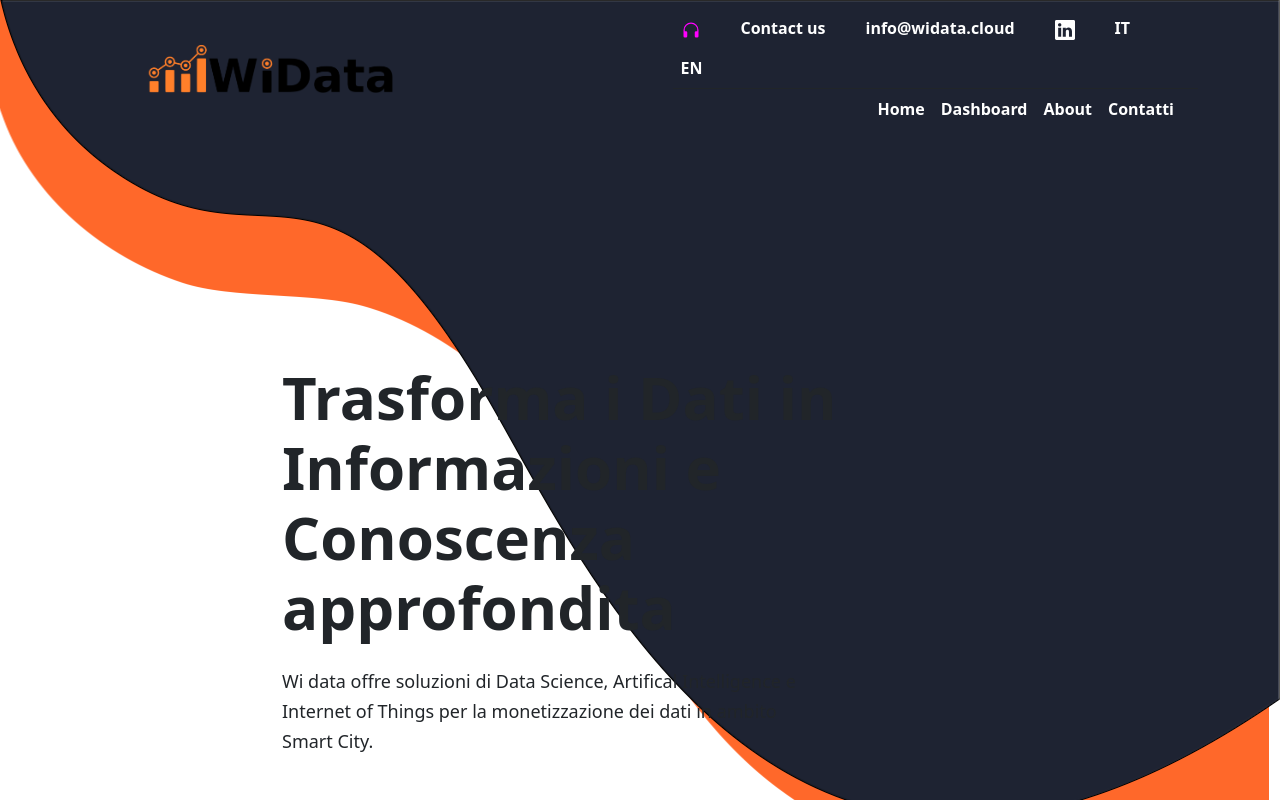
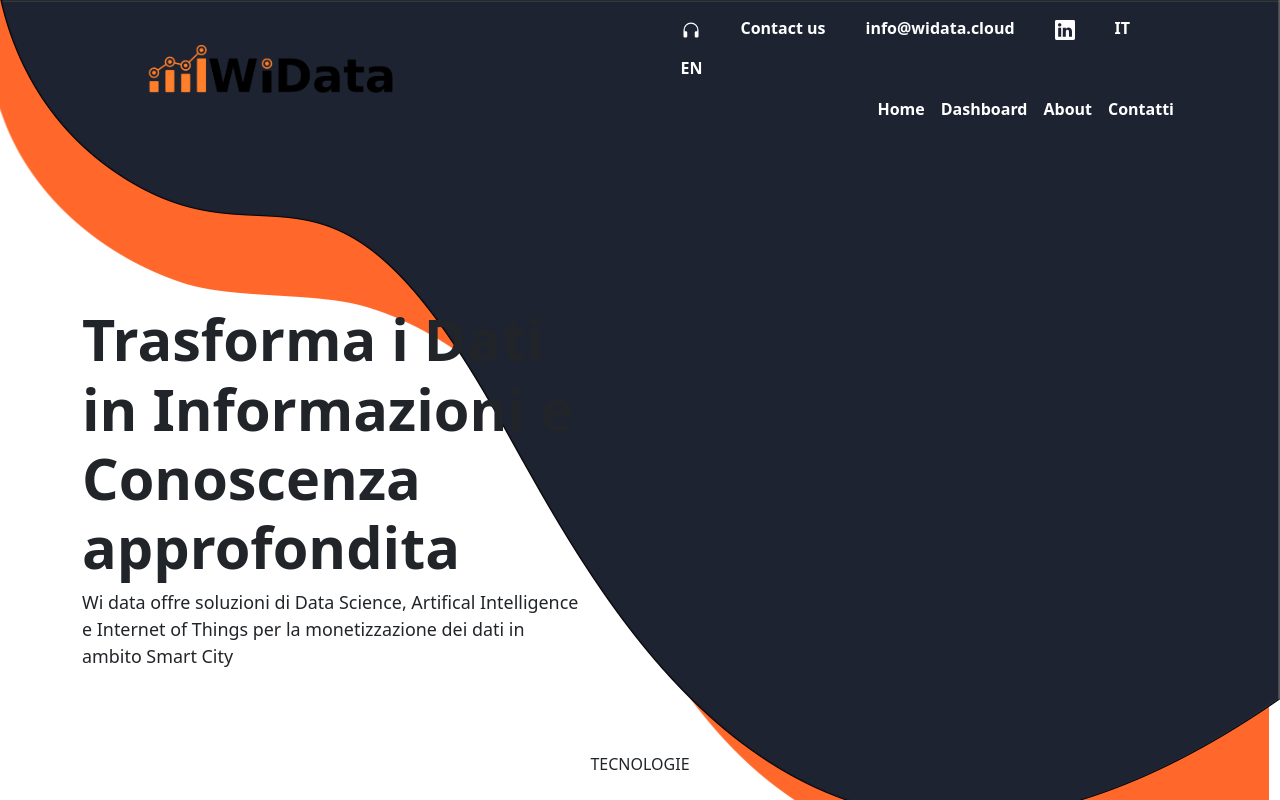
Before and after one commit to Secchi37/Dashboard-Meteo, a React (Create React App) app: page / in a window 1280 px wide. Shown: the top 800 px of the page. Built offline with nearby package versions, Linux system fonts and the light colour scheme.

Commit message:
update responsive device

```diff
--- a/src/App.css
+++ b/src/App.css
@@ -1,42 +1,72 @@
-.App {
-  background-image:url('../src/img/shape/shape-55b.png'),url('../src/img/shape/shape-56b.png');
-  background-position:210% -110%,188% -88%;
-  background-position-y: top,top;
-  background-repeat: no-repeat;
-  background-attachment: 'fixed';
-  /* overflow: hidden; */
 
-
-
-  /* text-align: center; */
+/* mobile */
+@media (min-width:480px) {
+  .boxBanner{
+    width: 33rem;
+    margin-top:15%;
+  }
+  .boxBanner h1{
+    text-align:left;
+     font-size:3rem;
+     font-weight:bold;
+  }
+.boxBanner p{
+  text-align:left;
+  font-size:'1.12rem';
 }
 
-/* @media(min-width:650px){
-  .App{
-    background-image:url('../src/img/shape/shape-55b.png'),url('../src/img/shape/shape-56b.png');
-    background-position-x:210% -110%,188% -88%;
-    background-repeat: no-repeat;
-    background-attachment: 'fixed';
+}
+
+/* tablet */
+@media (min-width:768px) {
+  .boxBanner{
+    width: 33rem;
+    margin-top:15%;
   }
-} */
+  .boxBanner h1{
+    text-align:left;
+     font-size:3.6rem;
+     font-weight:bold;
+  }
+.boxBanner p{
+  text-align:left;
+  font-size:'1.12rem';
+}
 
+}
 
-.contect-box h1{
-  width: 570px;
-  height: 280px;
-  text-align:left;
-  margin-top: 50px;
-  position:relative;
-  font-size: 60px;
-  line-height: 70px;
-  font-weight: 700;
-  margin-bottom: 24px;
+/* Laptop */
+@media (min-width:1024px) {
+  .boxBanner{
+    width: 33rem;
+  }
+  .boxBanner h1{
+    text-align:left;
+     font-size:3.6rem;
+     font-weight:bold;
+  }
+  .boxBanner p{
+    text-align:left;
+    font-size:1.12rem;
+  }
+
 }
-.contect-box p{
-  width:550px;
-  font-size: 18px;
-  line-height: 30px;
-  margin-bottom: 40px;
+
+/* desktop */
+@media (min-width:1280px) {
+  .boxBanner{
+    width: 33rem;
+  }
+  .boxBanner h1{
+    text-align:left;
+     font-size:3.6rem;
+     font-weight:bold;
+  }
+  .boxBanner p{
+    text-align:left;
+    font-size:'1.12rem';
+  }
+
 }
 
 .tecnologie h2{
@@ -76,33 +106,6 @@ margin-left: -9%;
 margin-right: -9%;
 overflow: hidden;
 }
-
-
-.App-logo {
-  height: 40vmin;
-  pointer-events: none;
-}
-
-@media (prefers-reduced-motion: no-preference) {
-  .App-logo {
-    animation: App-logo-spin infinite 20s linear;
-  }
-}
-
-.App-header {
-  background-color: #282c34;
-  min-height: 100vh;
-  display: flex;
-  flex-direction: column;
-  align-items: center;
-  justify-content: center;
-  font-size: calc(10px + 2vmin);
-  color: white;
-}
-
-.App-link {
-  color: #61dafb;
-}
 .map{
   position: 'relative';
 }
@@ -131,12 +134,3 @@ overflow: hidden;
   z-index: 1;
   cursor: pointer;
 }
-
-@keyframes App-logo-spin {
-  from {
-    transform: rotate(0deg);
-  }
-  to {
-    transform: rotate(360deg);
-  }
-}
--- a/src/components/BoxProcess.js
+++ b/src/components/BoxProcess.js
@@ -11,8 +11,8 @@ export default function BoxProcess(){
 
 
     return(
-        <Container fluid style={{ marginTop: 15 }}>
-            <CardGroup style={{ margintTop: 50 }}>
+        <Container fluid style={{ marginTop: '3%' }}>
+            <CardGroup>
                 {datiP.map((datiP, index) => (
                     <Card border="light" key={index} className="boxProcess" style={{
                         width: '18rem', top: 0,
@@ -24,7 +24,6 @@ export default function BoxProcess(){
                         <Badge bg={num===index? view:'ligth'} text="dark" key={index} pill
                         style={{border:'1px solid rgba(0, 0, 0, 0.25)',borderWidth:'100%', width: 25, height: 25, borderRadius: '80%', marginRight: '35%',top:'80%'}}
                         >{datiP.id}</Badge>
-
                                 </Row>
                         <Container className="imgMovie" key={index}
                         onMouseEnter={() => {
--- a/src/components/BoxSkills.js
+++ b/src/components/BoxSkills.js
@@ -8,7 +8,6 @@ export  default function BoxSkills(){
 
     return(
         <Container fluid style={{
-            //background: 'traparent',
         paddingBottom:'15%',marginTop:'2%',marginLeft:'15%'
     }}>
             <Row xs={1} md={2} className="g-4" style={{ backgroundColor: 'rgba(255,255,255,0.01)' }}>
--- a/src/components/BoxVocation.js
+++ b/src/components/BoxVocation.js
@@ -61,7 +61,7 @@ export default function BoxVocation() {
 
 
     return (
-        <Container fluid style={{ marginTop: 50, marginLeft: 25 }}>
+        <Container fluid style={{ marginTop: '10%', marginLeft: '5%' }}>
             <Row fluid>
                 <Col sm={4}>
                     <p>{title}</p>
--- a/src/components/CardTecnologie.js
+++ b/src/components/CardTecnologie.js
@@ -8,7 +8,7 @@ import '../components/styles.css'
 export default function CardTecnologie(props){
    const dataCard=props.dataCard
     return(
-        <Container fluid style={{marginTop:10,marginLeft:25}}>
+        <Container fluid style={{marginTop:'2%',marginLeft:'5%'}}>
         <Row xs={1} md={2} className="g-4"
         //style={{textAlign:'center'}}
         >
--- a/src/components/Footer.js
+++ b/src/components/Footer.js
@@ -28,7 +28,7 @@ export default function Footer(){
 
     return(
         <div className='footer'>
-            <Container style={{paddingTop:'15%'}}>
+            <Container style={{paddingTop:'18%'}}>
                 <Row xs={1} md={2} lg={6}>
                     <Col sm style={{color:'white'}}>
                         <p><h4 >Info:</h4></p>
@@ -142,7 +142,7 @@ export default function Footer(){
                           </Col>
                           <Col sm style={{ color: 'white' }}>
                         <p><h4>Contatti</h4></p>
-                        <ul style={{ listStyleType:'none',margin: 0, padding: '5%'}}>
+                        <ul style={{ listStyleType:'none',margin: 0, padding: '0'}}>
                             <li
                             style={viewE?{color: 'white' }:{color:'grey'}}
                             onMouseEnter={() => {
@@ -153,7 +153,7 @@ export default function Footer(){
                              }}
                             ><h6><svg xmlns="http://www.w3.org/2000/svg" width="16" height="16" fill="currentColor" class="bi bi-envelope" viewBox="0 0 16 16">
                             <path d="M0 4a2 2 0 0 1 2-2h12a2 2 0 0 1 2 2v8a2 2 0 0 1-2 2H2a2 2 0 0 1-2-2V4Zm2-1a1 1 0 0 0-1 1v.217l7 4.2 7-4.2V4a1 1 0 0 0-1-1H2Zm13 2.383-4.708 2.825L15 11.105V5.383Zm-.034 6.876-5.64-3.471L8 9.583l-1.326-.795-5.64 3.47A1 1 0 0 0 2 13h12a1 1 0 0 0 .966-.741ZM1 11.105l4.708-2.897L1 5.383v5.722Z" />
-                            </svg>  info@widata.cloud</h6></li>
+                            </svg>   info@widata.cloud</h6></li>
                           <li
                           style={{color:'grey'}}
                           ><h6><svg xmlns="http://www.w3.org/2000/svg" width="16" height="16" fill="currentColor" class="bi bi-globe-europe-africa" viewBox="0 0 16 16">
--- a/src/components/NavBar.js
+++ b/src/components/NavBar.js
@@ -70,13 +70,14 @@ const handleClickScroll = (param) => {
              <Col><Nav.Link href="#"><svg xmlns="http://www.w3.org/2000/svg" width="20" height="20" fill="fuchsia" class="bi bi-headphones" viewBox="0 0 16 16">
                <path d="M8 3a5 5 0 0 0-5 5v1h1a1 1 0 0 1 1 1v3a1 1 0 0 1-1 1H3a1 1 0 0 1-1-1V8a6 6 0 1 1 12 0v5a1 1 0 0 1-1 1h-1a1 1 0 0 1-1-1v-3a1 1 0 0 1 1-1h1V8a5 5 0 0 0-5-5z" />
              </svg></Nav.Link></Col>
-             <Col><Nav.Link style={{ fontWeight: 'bold',color:'white'}} href="#">Contact us</Nav.Link></Col>
-             <Col><Nav.Link  style={{ fontWeight: 'bold',color:'white'}} href="#">info@widata.cloud</Nav.Link></Col>
-             <Col><Nav.Link href="#"><svg xmlns="http://www.w3.org/2000/svg" width="20" height="20" fill="white" class="bi bi-linkedin" viewBox="0 0 16 16">
+             <Col><Nav.Link  className="linkFix" href="#">Contact us</Nav.Link></Col>
+             <Col><Nav.Link  className="linkFix"  href="#">info@widata.cloud</Nav.Link></Col>
+             <Col ><Nav.Link href="#"><svg xmlns="http://www.w3.org/2000/svg" width="20" height="20" fill='iconColor'  class="bi bi-linkedin" viewBox="0 0 16 16">
                <path d="M0 1.146C0 .513.526 0 1.175 0h13.65C15.474 0 16 .513 16 1.146v13.708c0 .633-.526 1.146-1.175 1.146H1.175C.526 16 0 15.487 0 14.854V1.146zm4.943 12.248V6.169H2.542v7.225h2.401zm-1.2-8.212c.837 0 1.358-.554 1.358-1.248-.015-.709-.52-1.248-1.342-1.248-.822 0-1.359.54-1.359 1.248 0 .694.521 1.248 1.327 1.248h.016zm4.908 8.212V9.359c0-.216.016-.432.08-.586.173-.431.568-.878 1.232-.878.869 0 1.216.662 1.216 1.634v3.865h2.401V9.25c0-2.22-1.184-3.252-2.764-3.252-1.274 0-1.845.7-2.165 1.193v.025h-.016a5.54 5.54 0 0 1 .016-.025V6.169h-2.4c.03.678 0 7.225 0 7.225h2.4z" />
-             </svg></Nav.Link></Col>
-             <Col><Nav.Link style={{ fontWeight: 'bold',color:'white'}} href="#">IT</Nav.Link></Col>
-             <Col><Nav.Link style={{ fontWeight: 'bold',color:'white'}} href="#">EN</Nav.Link></Col>
+
+               </svg></Nav.Link></Col>
+             <Col><Nav.Link  className="linkFix" href="#">IT</Nav.Link></Col>
+             <Col><Nav.Link  className="linkFix" href="#">EN</Nav.Link></Col>
            </Row>
          </span>
        </Nav>}
@@ -86,14 +87,14 @@ const handleClickScroll = (param) => {
             <Nav className="justify-content-end flex-grow-1 pe-3" >
               {links.map((link) => {
                 return (
-                  <Nav.Link style={fix?{ fontWeight: 'bold',color:'black'}:{fontWeight: 'bold',color:'white'}} href={link.path}>{link.text}</Nav.Link>
+                  <Nav.Link className={fix?"linkScroll":"linkFix"}  href={link.path}>{link.text}</Nav.Link>
                 );
               })}
-              <Nav.Link style={fix?{fontWeight: 'bold',color:'black'}:{ fontWeight: 'bold',color:'white'}}
+              <Nav.Link className={fix?"linkScroll":"linkFix"}
               //href="#"
               onClick={()=>handleClickScroll('tecnologie')}
               >About</Nav.Link>
-              <Nav.Link style={fix?{fontWeight: 'bold',color:'black'}:{ fontWeight: 'bold',color:'white'}}
+              <Nav.Link className={fix?"linkScroll":"linkFix"}
              // href="#"
               onClick={()=>handleClickScroll('contatti')}
               >Contatti</Nav.Link>
--- a/src/components/styles.css
+++ b/src/components/styles.css
@@ -61,3 +61,64 @@
   left: 30;
   right:30;
 }
+
+/* mobile */
+@media (min-width:480px) {
+  svg {
+    fill:white !important;
+   }
+
+  .linkFix{
+    font-weight:  bold !important;
+    color:black !important;
+  }
+  .linkScroll{
+    font-weight:  bold !important;
+    color:black !important;
+  }
+  }
+  /* tablet */
+  @media (min-width:768px) {
+    svg {
+      fill:white !important;
+     }
+    .linkFix{
+      font-weight: bold !important;
+      color:black !important;
+
+    }
+    .linkScroll{
+      font-weight: bold !important;
+      color:black !important;
+    }
+
+  }
+  /* Laptop */
+  @media (min-width:1024px) {
+    svg {
+      fill:white !important;
+     }
+    .linkFix{
+      font-weight: bold !important;
+      color:white !important;
+    }
+    .linkScroll{
+      font-weight: bold !important;
+      color:black !important;
+    }
+  }
+  /* desktop */
+  @media (min-width:1280px) {
+    svg {
+      fill:white !important;
+     }
+    .linkFix{
+      font-weight: bold !important;;
+      color:white !important;
+    }
+    .linkScroll{
+      font-weight: bold !important;
+      color:black !important;
+    }
+
+  }
--- a/src/index.css
+++ b/src/index.css
@@ -5,10 +5,53 @@ body {
     sans-serif;
   -webkit-font-smoothing: antialiased;
   -moz-osx-font-smoothing: grayscale;
-
 }
 
 code {
   font-family: source-code-pro, Menlo, Monaco, Consolas, 'Courier New',
     monospace;
 }
+
+/* mobile */
+@media (min-width:480px) {
+  body {
+    /* background-image: url('../src/img/shape/shape-55b.png'), url('../src/img/shape/shape-56b.png');
+    background-repeat: no-repeat;
+    background-position: 210% top, 188% top;
+    margin-right: 100px;
+    background-attachment: scroll; */
+  }
+}
+
+/* tablet */
+@media (min-width:768px) {
+  body {
+    /* background-image: url('../src/img/shape/shape-55b.png'), url('../src/img/shape/shape-56b.png');
+    background-repeat: no-repeat;
+    background-position: 210% top, 188% top;
+    margin-right: 100px;
+    background-attachment: scroll; */
+  }
+}
+
+/* Laptop */
+@media (min-width:1024px) {
+  body {
+    background-image: url('../src/img/shape/shape-55b.png'), url('../src/img/shape/shape-56b.png');
+    background-repeat: no-repeat;
+    background-position: 210% top, 188% top;
+    margin-right: 100px;
+    background-attachment: scroll;
+  }
+}
+
+/* desktop */
+@media (min-width:1280px) {
+  body {
+    background-image: url('../src/img/shape/shape-55b.png'), url('../src/img/shape/shape-56b.png');
+    background-repeat: no-repeat;
+    background-position: 210% top, 188% top;
+    margin-right: 100px;
+    background-attachment: scroll;
+  }
+}
--- a/src/pages/HomePage.js
+++ b/src/pages/HomePage.js
@@ -1,5 +1,5 @@
 import React, { useState } from "react";
-import { Container, Image, Row, Col, ToastContainer, Toast } from "react-bootstrap";
+import { Container, Image, Row, Col, ToastContainer, Toast} from "react-bootstrap";
 import CardTecnologie from "../components/CardTecnologie";
 import BoxVocation from "../components/BoxVocation";
 import { dataCard } from "../DATA/DataCard";
@@ -13,18 +13,18 @@ export default function HomePage(props) {
     const [show, setShow] = useState(false);
     return (
         <Container flex>
-            <div className="banner">
-                <div
-                    className="contect-box"
-                    style={{ marginTop: 225, marginLeft: 200 }}
-                >
-                    <h1>Trasforma i Dati in Informazioni e Conoscenza approfondita</h1>
-                    <p>Wi data offre soluzioni di Data Science, Artifical Intelligence e
-                        Internet of Things per la monetizzazione dei dati in ambito Smart
-                        City.</p>
-                </div>
-            </div>
-            <div id="tecnologie" className="tecnologie">
+            <Row  className='boxBanner'
+            style={{marginTop:'15%'}}
+            >
+            <h1
+             >Trasforma i Dati in Informazioni e Conoscenza approfondita
+            </h1>
+            <p
+            >Wi data offre soluzioni di Data Science, Artifical Intelligence e
+            Internet of Things per la monetizzazione dei dati in ambito Smart
+            City</p>
+            </Row>
+            <div id="tecnologie" className="tecnologie" style={{marginTop:'6%'}}>
                 <p style={{ textAlign: 'center' }}>TECNOLOGIE</p>
                 <h2>La nostra catena tecnologica per le Smart Cities</h2>
                 <Image className="d-block mx-auto img-fluid" alt='alt' src={require("../img/icons/decor-1.png")} />
@@ -34,26 +34,24 @@ export default function HomePage(props) {
                 <BoxVocation />
             </div>
             <div id="processo" className="processo">
-                <p style={{ textAlign: 'center' }}>IL NOSTRO PROCESSO</p>
+                <p style={{ textAlign: 'center',marginTop:'8%' }}>IL NOSTRO PROCESSO</p>
                 <h2>Approccio data-driven</h2>
                 <Image className="d-block mx-auto img-fluid" alt='alt' src={require("../img/icons/decor-1.png")} />
                 <BoxProcess />
             </div>
-            <div className="box1-skills">
+            <div className="box1-skills" style={{marginTop:'10%'}}>
                 <div className="box2-skills">
                     <div
-                        style={{ position: 'relative', marginLeft: '15%' }}
+                        style={{ position: 'relative',marginLeft: '15%' }}
                     >
                         <p style={{ textAlign: 'left', color: 'white', paddingTop: '5%', zIndex: 3 }}>LE COMPETENZE DI DOMINIO ACQUISITE</p>
                         <Image
-                            //className="d-block mx-auto img-fluid"
                             alt='alt' src={require("../img/icons/decor-1.png")} style={{ zIndex: 3 }} />
                     </div>
-
                     <BoxSkills />
                 </div>
             </div>
-            <div id="contatti" className="box-contatti" style={{ position: 'relative', marginTop: '10%' }}>
+            <div id="contatti" className="box-contatti" style={{ position: 'relative', marginTop: '8%' }}>
                 <p style={{ textAlign: 'center' }}>CONTATTI</p>
                 <h2 style={{ textAlign: 'center' }}>Inviaci un Messaggio</h2>
                 <Image className="d-block mx-auto img-fluid" alt='alt' src={require("../img/icons/decor-1.png")} />
```
